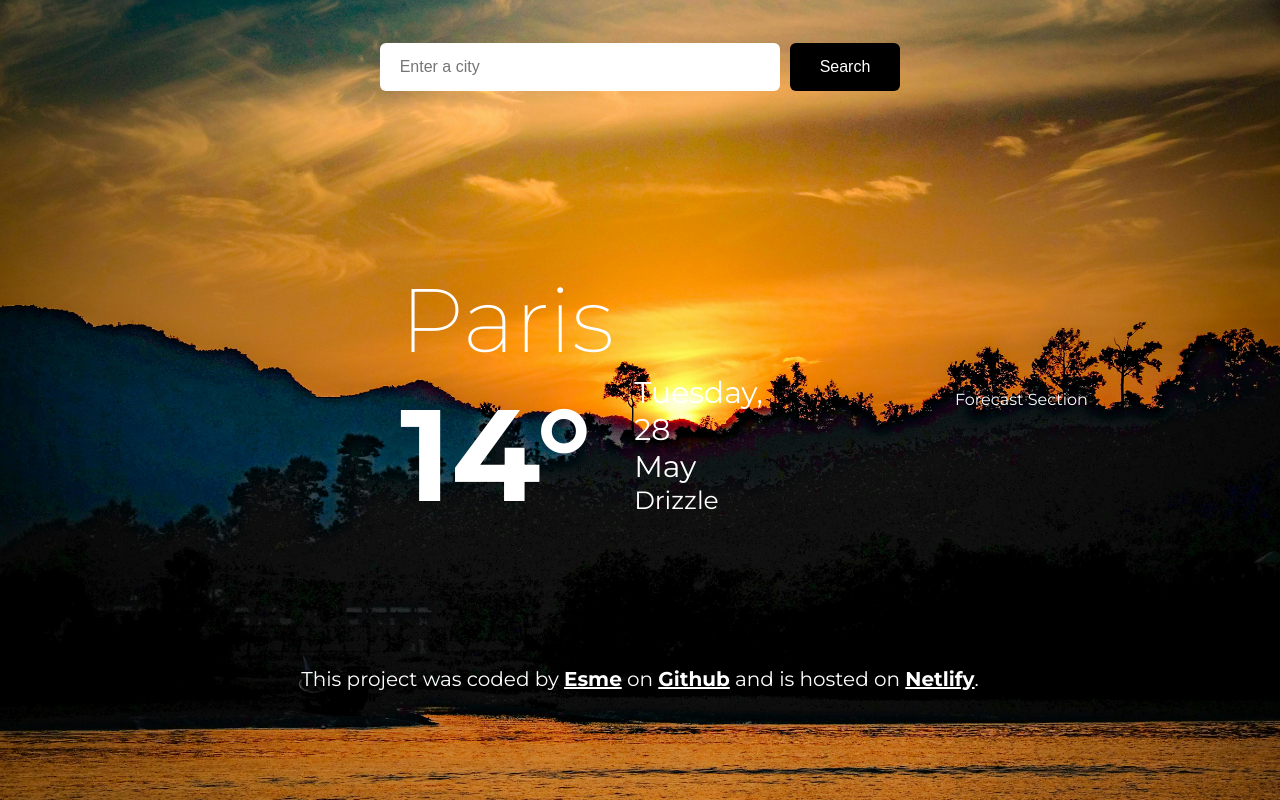
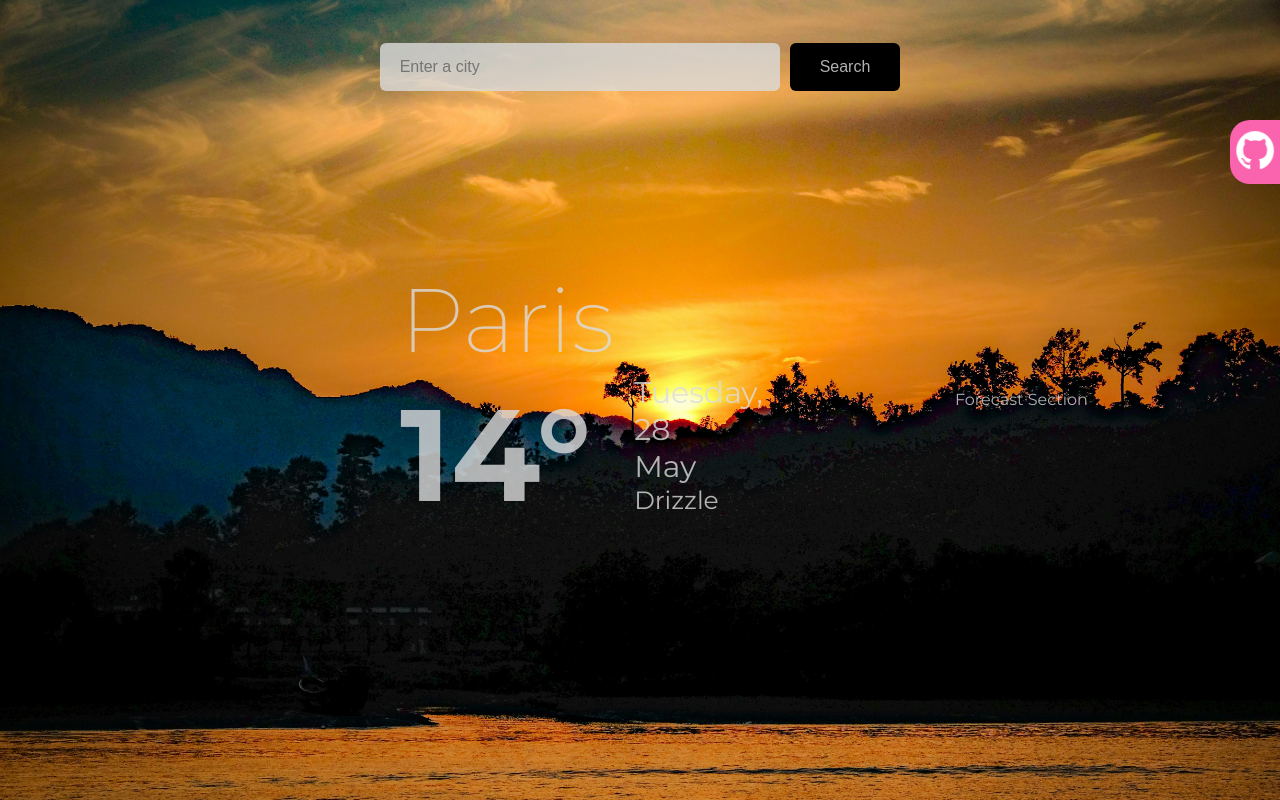
Before and after one commit to Esme-jsx/SkyCast, a plain HTML site: page index.html in a window 1280 px wide. Drawn offline with nearby package versions, Linux system fonts and the light colour scheme.

Commit message:
Deleted images not in use, changed the urls to be an icon instead, positioned github repo to the right

```diff
--- a/index.html
+++ b/index.html
@@ -37,7 +37,7 @@
       </main>
       <section>Forecast Section</section>
       <footer>
-        <p>
+        <!--<p>
           This project was coded by
           <strong
             ><a
@@ -65,7 +65,13 @@
               >Netlify</a
             ></strong
           >.
-        </p>
+        </p> -->
+
+        <div class="socials">
+          <a href="https://github.com/Esme-jsx/SkyCast">
+            <img src="images/github_logo.png" alt="Github Repo" />
+          </a>
+        </div>
       </footer>
     </div>
     <script src="src/index.js"></script>
--- a/styles/style.css
+++ b/styles/style.css
@@ -1,7 +1,7 @@
 @import url("https://fonts.googleapis.com/css2?family=Montserrat:ital,wght@0,100..900;1,100..900&display=swap");
 
 :root {
-  --main-color: #fff;
+  --main-color: rgba(220, 220, 220, 0.8);
 }
 
 * {
@@ -11,7 +11,7 @@
 }
 
 body {
-  background: url("../images/background-4.jpeg");
+  background: url("../images/background.jpeg");
   background-size: cover;
   background-repeat: no-repeat;
   /*width: 100%;
@@ -57,7 +57,7 @@ section {
 footer {
   display: flex;
   justify-content: center;
-  font-size: 20px;
+  font-size: 15px;
   grid-area: footer;
 }
 
@@ -130,3 +130,17 @@ a,
 a:visited {
   color: var(--main-color);
 }
+
+.socials {
+  position: fixed;
+  top: 15%;
+  right: 0;
+  background-color: rgb(250, 100, 175);
+  width: 50px;
+  padding: 10px 5px;
+  border-radius: 20px 0 0 20px;
+}
+
+.socials img {
+  width: 100%;
+}
```
Also changed, not shown: images/background-3.jpg (deleted), images/background.jpeg (renamed from images/background-4.jpeg), images/background.jpg (deleted), images/github_logo.png (added), 1 other file.
